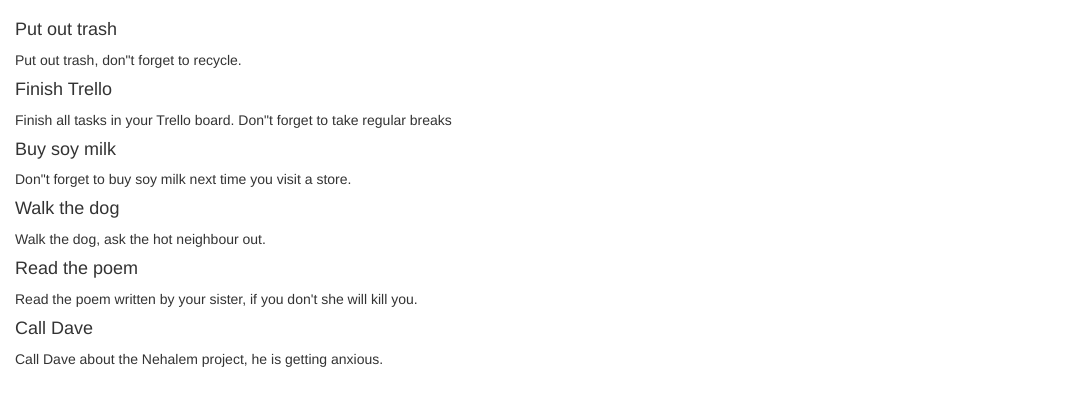
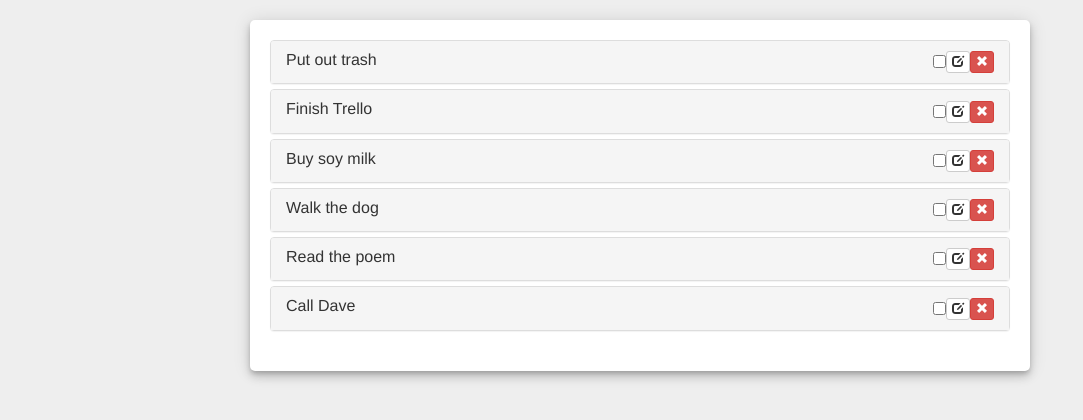
Before and after one commit to jammymalina/testingrep, a React app: page / in a window 1280 px wide. Shown: the whole page, without its empty margins (0-1083 px from the left). Built offline with nearby package versions, Linux system fonts and the light colour scheme.

Commit message:
Added styling to the components using bootstrap and custom css

```diff
--- a/index.html
+++ b/index.html
@@ -4,10 +4,16 @@
     <meta charset="UTF-8">
     <meta name="viewport" content="width=device-width, initial-scale=1.0">
     <meta http-equiv="X-UA-Compatible" content="ie=edge">
+
+    <link href="https://maxcdn.bootstrapcdn.com/bootstrap/3.3.7/css/bootstrap.min.css" rel="stylesheet" integrity="sha384-BVYiiSIFeK1dGmJRAkycuHAHRg32OmUcww7on3RYdg4Va+PmSTsz/K68vbdEjh4u" crossorigin="anonymous">
+
+    <script src="https://code.jquery.com/jquery-3.1.1.min.js" integrity="sha256-hVVnYaiADRTO2PzUGmuLJr8BLUSjGIZsDYGmIJLv2b8=" crossorigin="anonymous"></script>
+    <script src="https://maxcdn.bootstrapcdn.com/bootstrap/3.3.7/js/bootstrap.min.js" integrity="sha384-Tc5IQib027qvyjSMfHjOMaLkfuWVxZxUPnCJA7l2mCWNIpG9mGCD8wGNIcPD7Txa" crossorigin="anonymous"></script>
+
     <title>TODO app</title>
 </head>
 <body>
-    <div id="todoapp"></div>
+    <div id="todoapp" class="container"></div>
     <script src="/bundle.js"></script>
 </body>
 </html>
--- a/package.json
+++ b/package.json
@@ -14,7 +14,6 @@
   "dependencies": {
     "axios": "^0.15.3",
     "babel-preset-stage-1": "^6.16.0",
-    "bootstrap": "^3.3.7",
     "react": "^15.4.1",
     "react-dom": "^15.4.1",
     "react-redux": "^4.4.6",
--- a/src/components/todo-list-item.js
+++ b/src/components/todo-list-item.js
@@ -2,9 +2,33 @@ import React from 'react';
 
 const TodoItem = ({item}) => {
     return (
-        <div>
-            <h4>{item.title}</h4>
-            <p>{item.description}</p>
+        <div className="panel panel-default">
+            <div className="panel-heading" role="tab" id={`todo-heading-${item.id}`}>
+                <h4 className="panel-title pull-left">
+                    <a
+                        role="button"
+                        data-toggle="collapse"
+                        data-parent="#todo-list"
+                        href={'#todo-collapse-' + item.id}
+                        aria-expanded="true"
+                        aria-controls={'todo-collapse-' + item.id}>
+                            {item.title}
+                    </a>
+                </h4>
+                <form className="form-inline pull-right" noValidate>
+                    <div className="checkbox">
+                        <input type="checkbox" />
+                    </div>
+                    <button type="button" className="btn btn-default btn-xs"><span className="glyphicon glyphicon-edit"></span></button>
+                    <button type="button" className="btn btn-danger btn-xs"><span className="glyphicon glyphicon-remove"></span></button>
+                </form>
+                <div className="clearfix"></div>
+            </div>
+            <div id={'todo-collapse-' + item.id} className="panel-collapse collapse" role="tabpanel" aria-labelledby={'todo-heading-' + item.id}>
+                <div className="panel-body">
+                    {item.description}
+                </div>
+            </div>
         </div>
     );
 };
--- a/src/components/todo-list.js
+++ b/src/components/todo-list.js
@@ -1,5 +1,4 @@
 import React, { Component } from 'react';
-import $ from 'jquery';
 
 import TodoItem from './todo-list-item';
 
@@ -10,11 +9,13 @@ class TodoList extends Component {
 
     render() {
         const items = this.props.items.map(todo => {
-            return <TodoItem id={`cecky${todo.id}`} key={todo.id} item={todo} />
+            return <TodoItem key={todo.id} item={todo} />
         });
         return (
-            <div className="panel-heading">
-                {items}
+            <div className="col-md-8 col-md-push-2 white-panel shadow-6dp">
+                <div className="panel-group" id="todo-list" role="tablist" aria-multiselectable="true">
+                    {items}
+                </div>
             </div>
         );
     }
--- a/src/index.js
+++ b/src/index.js
@@ -3,7 +3,7 @@ import ReactDOM from 'react-dom';
 import axios from 'axios';
 
 import TodoList from './components/todo-list.js';
-import bootstrap from 'bootstrap/dist/css/bootstrap.min.css';
+import customStyle from './style/custom.css';
 
 class TodoApp extends Component {
     constructor(props) {
@@ -16,8 +16,8 @@ class TodoApp extends Component {
 
     render() {
         return (
-            <div>
-                <TodoList ref="todolist" items={this.state.items}/>
+            <div className="row">
+                <TodoList ref="todolist" items={this.state.items} />
             </div>
         );
     }
@@ -35,4 +35,5 @@ class TodoApp extends Component {
 }
 
 ReactDOM.render(
-    <TodoApp></TodoApp>, document.getElementById('todoapp'));
+    <TodoApp/>, document.getElementById('todoapp')
+);
--- /dev/null
+++ b/src/style/custom.css
@@ -0,0 +1,38 @@
+body {
+    background-color: #eee;
+}
+
+.white-panel {
+    margin-top: 20px;
+    background-color: #fff;
+    padding: 20px 20px;
+    border-radius: 5px;
+}
+
+.shadow-2dp {
+    box-shadow: 0 2px 2px 0 rgba(0, 0, 0, 0.14), 0 3px 1px -2px rgba(0, 0, 0, 0.2), 0 1px 5px 0 rgba(0, 0, 0, 0.12);
+}
+
+.shadow-3dp {
+    box-shadow: 0 3px 4px 0 rgba(0, 0, 0, 0.14), 0 3px 3px -2px rgba(0, 0, 0, 0.2), 0 1px 8px 0 rgba(0, 0, 0, 0.12);
+}
+
+.shadow-4dp {
+    box-shadow: 0 4px 5px 0 rgba(0, 0, 0, 0.14), 0 1px 10px 0 rgba(0, 0, 0, 0.12), 0 2px 4px -1px rgba(0, 0, 0, 0.2);
+}
+
+.shadow-6dp {
+    box-shadow: 0 6px 10px 0 rgba(0, 0, 0, 0.14), 0 1px 18px 0 rgba(0, 0, 0, 0.12), 0 3px 5px -1px rgba(0, 0, 0, 0.2);
+}
+
+.shadow-8dp {
+    box-shadow: 0 8px 10px 1px rgba(0, 0, 0, 0.14), 0 3px 14px 2px rgba(0, 0, 0, 0.12), 0 5px 5px -3px rgba(0, 0, 0, 0.2);
+}
+
+.shadow-16dp {
+    box-shadow: 0 16px 24px 2px rgba(0, 0, 0, 0.14), 0 6px 30px 5px rgba(0, 0, 0, 0.12), 0 8px 10px -5px rgba(0, 0, 0, 0.2);
+}
+
+.shadow-24dp {
+    box-shadow: 0 9px 46px 8px rgba(0, 0, 0, 0.14), 0 11px 15px -7px rgba(0, 0, 0, 0.12), 0 24px 38px 3px rgba(0, 0, 0, 0.2);
+}
```
